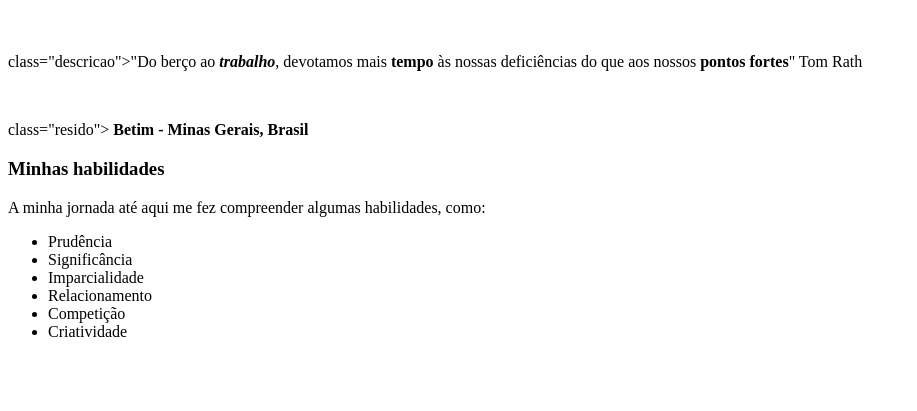
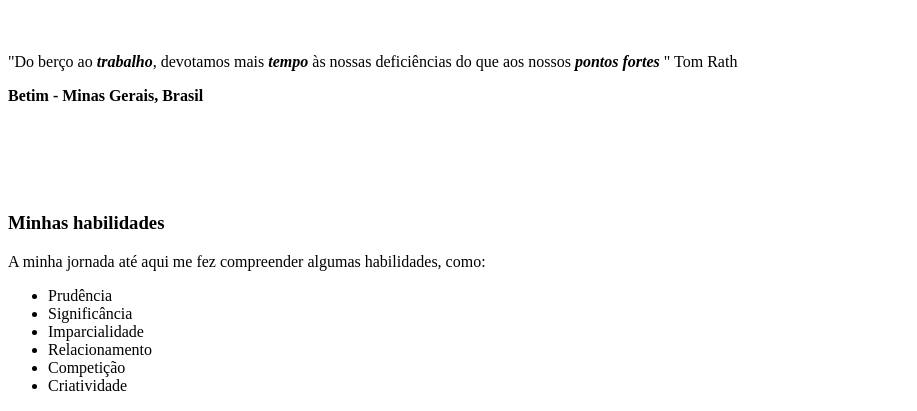
Before and after one commit to barbararibeiro1/barbararibeiro1.github.io, a plain HTML site: page barbararibeiro.html in a window 1280 px wide. Shown: the part 445-856 px from the top of the page, without its empty margins (0-917 px from the left). Before the commit the page ends 802 px from the top, so only its background shows below. Drawn offline with Linux system fonts and the light colour scheme.

Commit message:
ultima do dia 24

```diff
--- a/barbararibeiro.html
+++ b/barbararibeiro.html
@@ -13,10 +13,10 @@
     <br><br> <br> <br>
     <img src="./Imagens/WhatsApp Image 2023-05-24 at 18.27.47.jpeg" alt="Foto da Bárbara" width="200px">
     <br><br><br>
-    <p> class="descricao">"Do berço ao <strong><em>trabalho</em></strong>, devotamos mais <strong><es>tempo</es></strong> às nossas deficiências do que aos nossos <strong><es>pontos fortes</es></strong>" Tom Rath </p>
-    <br>
-    <p>class="resido"><strong> Betim - Minas Gerais, Brasil</strong></p>
-    <h3>Minhas habilidades</h3>
+    <p> "Do berço ao <strong><em>trabalho</em></strong>, devotamos mais <strong><em>tempo</em></strong> às nossas deficiências do que aos nossos <strong><em>pontos fortes</em> </strong>" Tom Rath </p>
+    <p><strong> Betim - Minas Gerais, Brasil</strong></p>
+    <br><br><br><br>
+        <h3>Minhas habilidades</h3>
     <p> A minha jornada até aqui me fez compreender algumas habilidades, como:</p>
     <ul>
         <li> Prudência</li>
```
